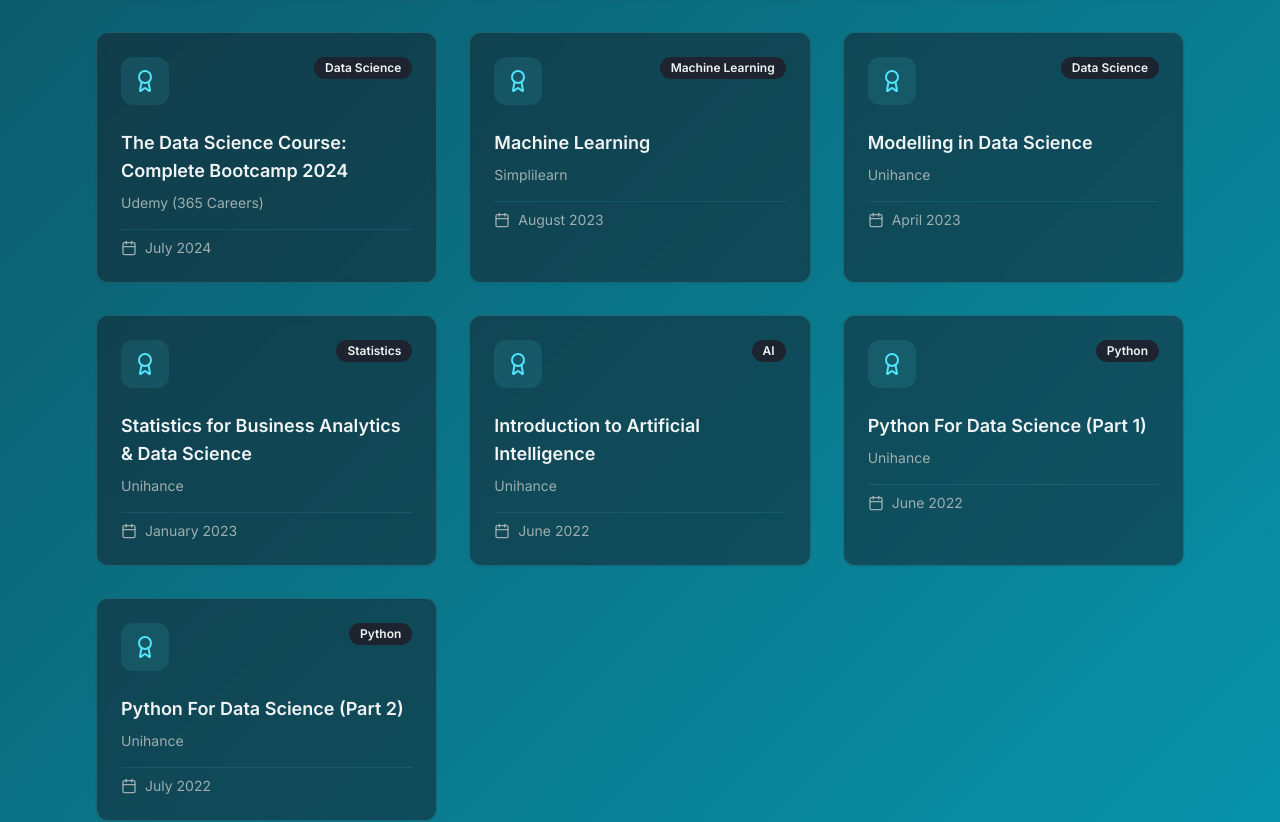
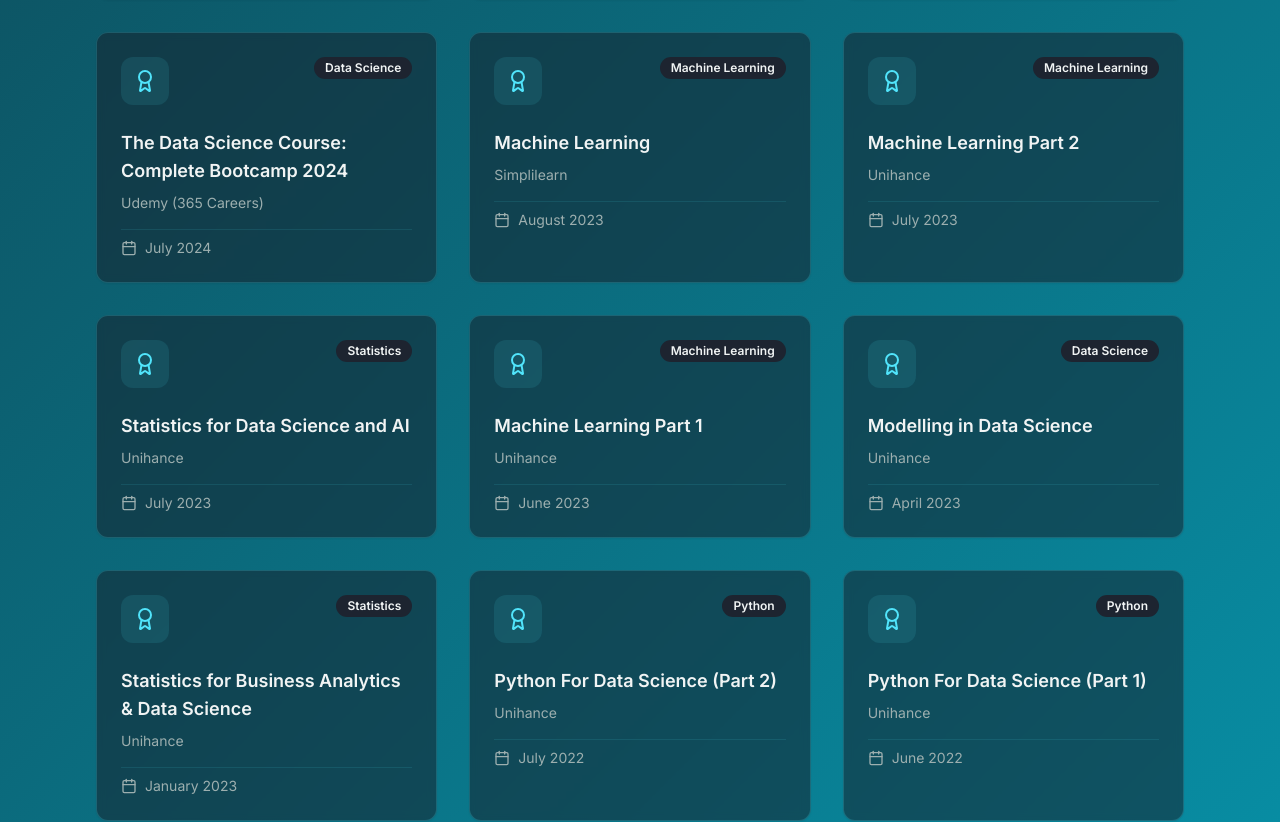
Before and after one commit to Abdelrahman-Kanakri/abdelrahman-kanakri-portfolio, a React (Vite) app: page / in a window 1280 px wide. Shown: the part 8143-8965 px from the top of the page. Built offline with nearby package versions, Linux system fonts and the light colour scheme; the HTML template or start-up script is replaced by a standard one.

Commit message:
Add remaining certificates
Add the rest of the certificates to the certificates section.

```diff
--- a/src/components/Certificates.tsx
+++ b/src/components/Certificates.tsx
@@ -35,6 +35,24 @@ const CERTIFICATES = [
     category: "Machine Learning"
   },
   {
+    name: "Machine Learning Part 2",
+    issuer: "Unihance",
+    date: "July 2023",
+    category: "Machine Learning"
+  },
+  {
+    name: "Statistics for Data Science and AI",
+    issuer: "Unihance",
+    date: "July 2023",
+    category: "Statistics"
+  },
+  {
+    name: "Machine Learning Part 1",
+    issuer: "Unihance",
+    date: "June 2023",
+    category: "Machine Learning"
+  },
+  {
     name: "Modelling in Data Science",
     issuer: "Unihance",
     date: "April 2023",
@@ -47,10 +65,10 @@ const CERTIFICATES = [
     category: "Statistics"
   },
   {
-    name: "Introduction to Artificial Intelligence",
+    name: "Python For Data Science (Part 2)",
     issuer: "Unihance",
-    date: "June 2022",
-    category: "AI"
+    date: "July 2022",
+    category: "Python"
   },
   {
     name: "Python For Data Science (Part 1)",
@@ -59,10 +77,10 @@ const CERTIFICATES = [
     category: "Python"
   },
   {
-    name: "Python For Data Science (Part 2)",
+    name: "Introduction to Artificial Intelligence",
     issuer: "Unihance",
-    date: "July 2022",
-    category: "Python"
+    date: "June 2022",
+    category: "AI"
   }
 ];
 
```
